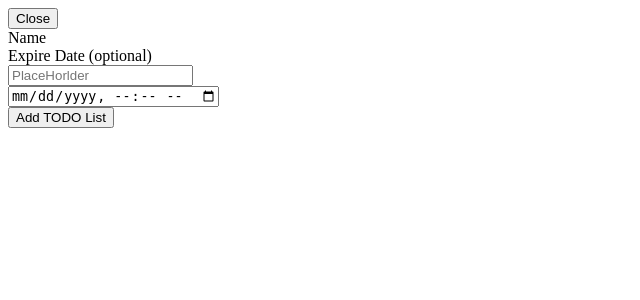
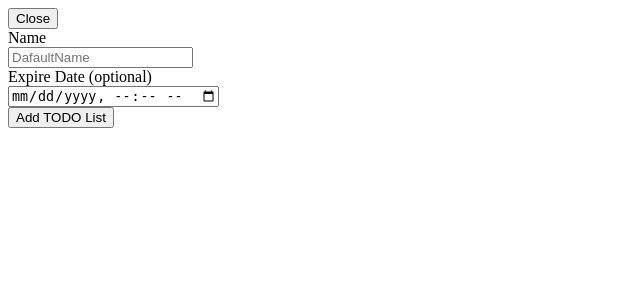
Before and after one commit to GawarWawar/ToDoApp, a Django app: template django_instance/schedule/templates/add_project_form.html in a window 1280 px wide. Shown: the top 300 px of the page, without its empty margins (0-640 px from the left). Run offline with Django 4.2, Linux system fonts and the light colour scheme; the template is opened without the code that fills it, so the values that code supplies are empty.

Commit message:
feat(add project form): Add style for the project form to make it prettier :D

```diff
--- a/django_instance/schedule/templates/add_project_button.html
+++ b/django_instance/schedule/templates/add_project_button.html
@@ -1,7 +1,7 @@
 <!DOCTYPE html>
 <html lang="en">
 <body>
-    <div class="container d-flex align-self-center justify-content-center" id="add_button">
+    <div class="container d-flex align-self-center justify-content-center my-4 " id="add_button">
         <!-- Project Create button -->
         <button
             class="btn btn-primary"
--- a/django_instance/schedule/templates/add_project_form.html
+++ b/django_instance/schedule/templates/add_project_form.html
@@ -2,13 +2,13 @@
 <html lang="en">
 <body>
     <form
-        class='container' id="add_form"
+        class='container d-flex flex-column align-self-center justify-content-center my-4 py-2 bg-white border border-primary' id="add_form"
         hx-post={% url "new_project" %}
         hx-target="#project_list"
         hx-swap="beforeend"
     >
     <!-- Buttons open more detailed form to fill before creatin -->
-        <div class="row">
+        <div class="row-cols-1 align-self-center">
             <button
                 class="btn btn-primary col"
                 hx-get={% url "add_button" %}
@@ -18,19 +18,20 @@
                 Close
             </button>
         </div>
-        <div class="row">
-            <div class="col">Name</div>
-            <div class="col">Expire Date (optional)</div>
+        <div class="row m-2">
+            <div class="text-center">Name</div>
         </div>
-        <div class="row">
-            <div class="col">
-                <input type="text" name="name" placeholder="PlaceHorlder" />
-            </div>
-            <div class="col">
-                <input type="datetime-local" name="expire_date" />
-            </div>
+        <div class="row m-2">
+            <input class="form-control" type="text" name="name" placeholder="DafaultName" />
         </div>
-        <div class="row ">
+        <div class="row m-2">
+            <div class="text-center">Expire Date (optional)</div>
+        </div>
+        <div class="row m-2 align-self-center">
+            <input class="form-control " type="datetime-local" name="expire_date" />
+        </div>
+
+        <div class="row align-self-center">
             <button
                 class="btn btn-primary"
                 type="submit"
```
